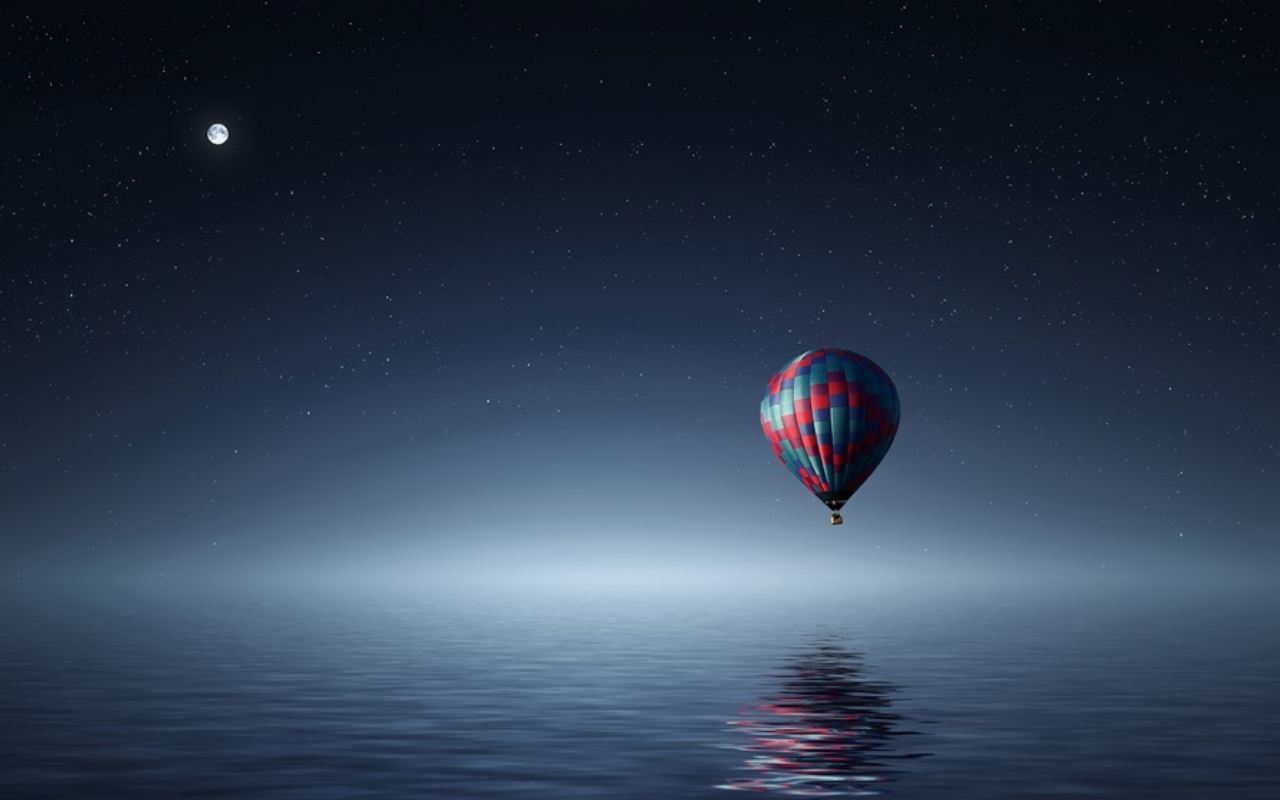
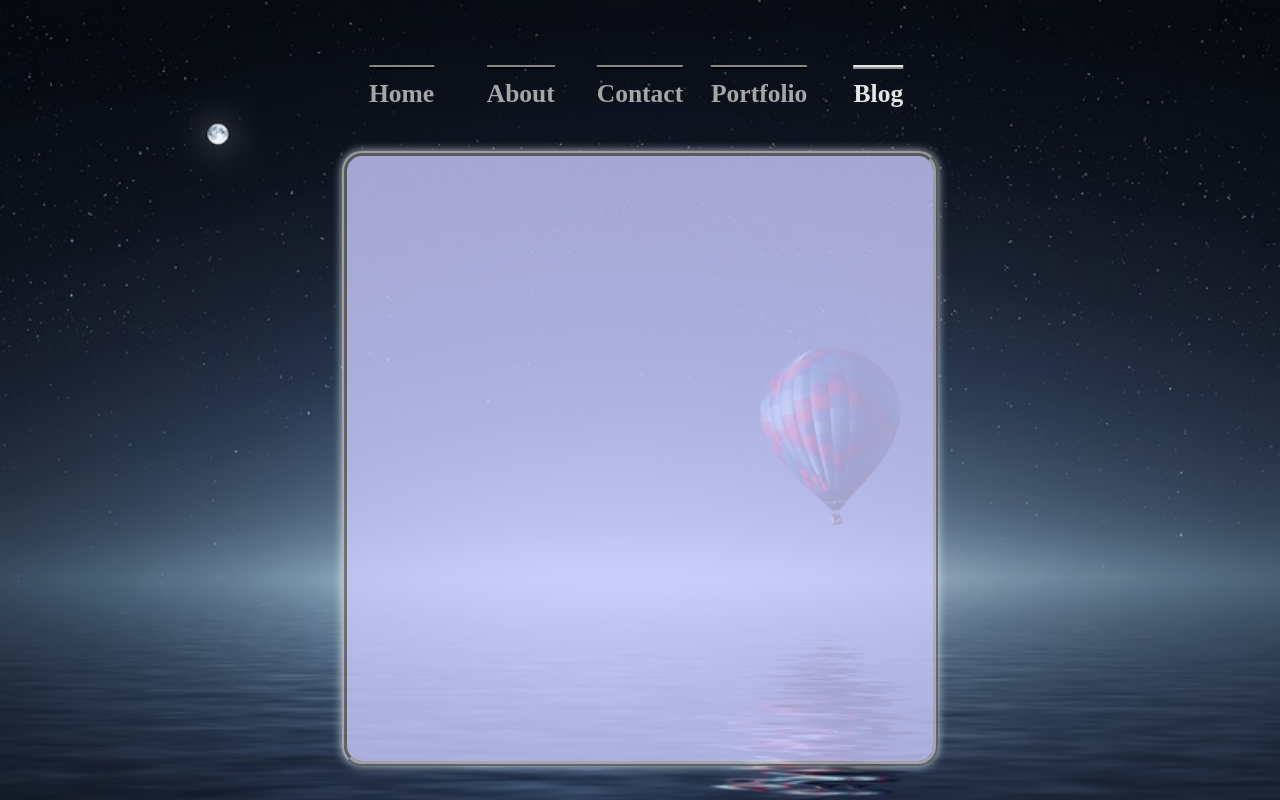
Before and after one commit to aimee-wyld/portfolio-site, a PHP site: page /blog.php in a window 1280 px wide. Run offline with PHP 8.4, Linux system fonts and the light colour scheme.

Commit message:
Added div with css styling for blog lists to go in

```diff
--- a/blog.php
+++ b/blog.php
@@ -10,7 +10,38 @@
         <link rel="stylesheet" type="text/css" href="css/main.css">
         <link rel="icon" href="images/favicon.jpg" type="image/jpg" sizes="16x16">
     </head>
-    <body></body>
+    <body>
+        <div class="content">
+            <nav>
+                <a href="index.html">
+                    <div>
+                        <h2 class="titles">Home</h2>
+                    </div>
+                </a>
+                <a href="project-about-me.html">
+                    <div>
+                        <h2 class="titles">About</h2>
+                    </div>
+                </a>
+                <a href="project-contact.html">
+                    <div>
+                        <h2 class="titles">Contact</h2>
+                    </div>
+                </a>
+                <a href="project-portfolio.html">
+                    <div>
+                        <h2 class="titles">Portfolio</h2>
+                    </div>
+                </a>
+                <a href="blog.php" class="selected">
+                    <div>
+                        <h2 class="titles">Blog</h2>
+                    </div>
+                </a>
+            </nav>
+            <main id="portfolio-main" class="about-box border"></main>
+        </div>
+    </body>
 </html>
 
 <?php
```
